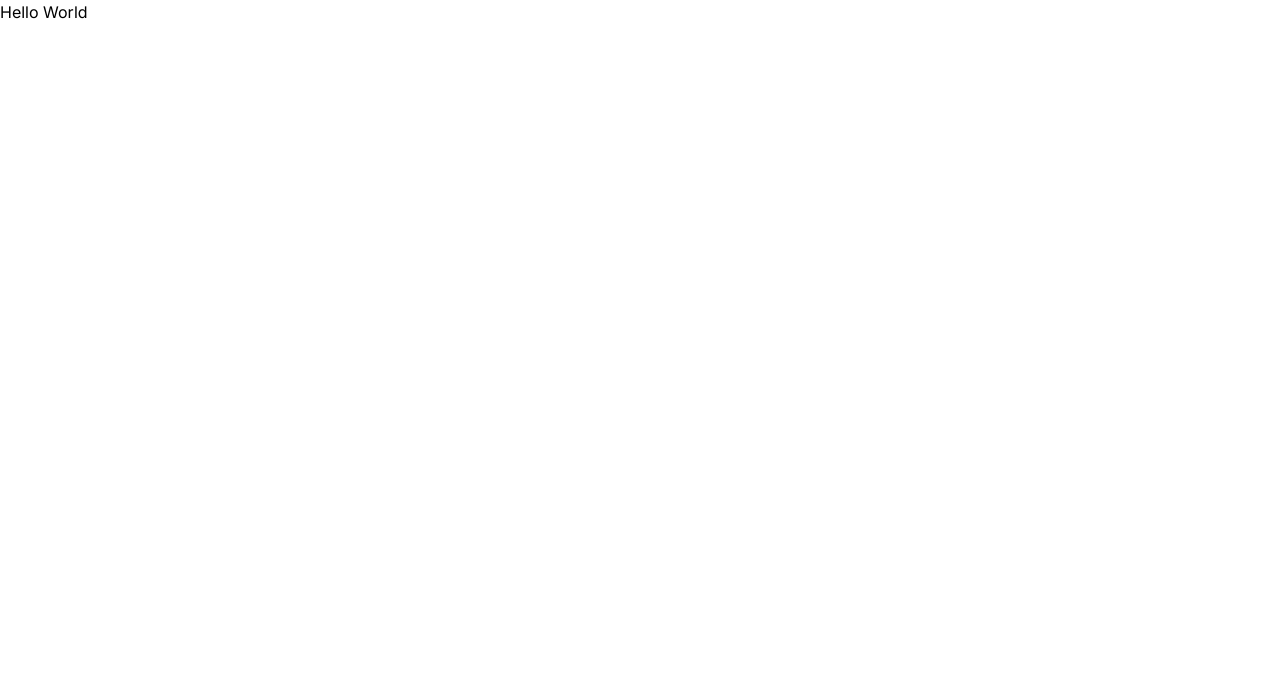
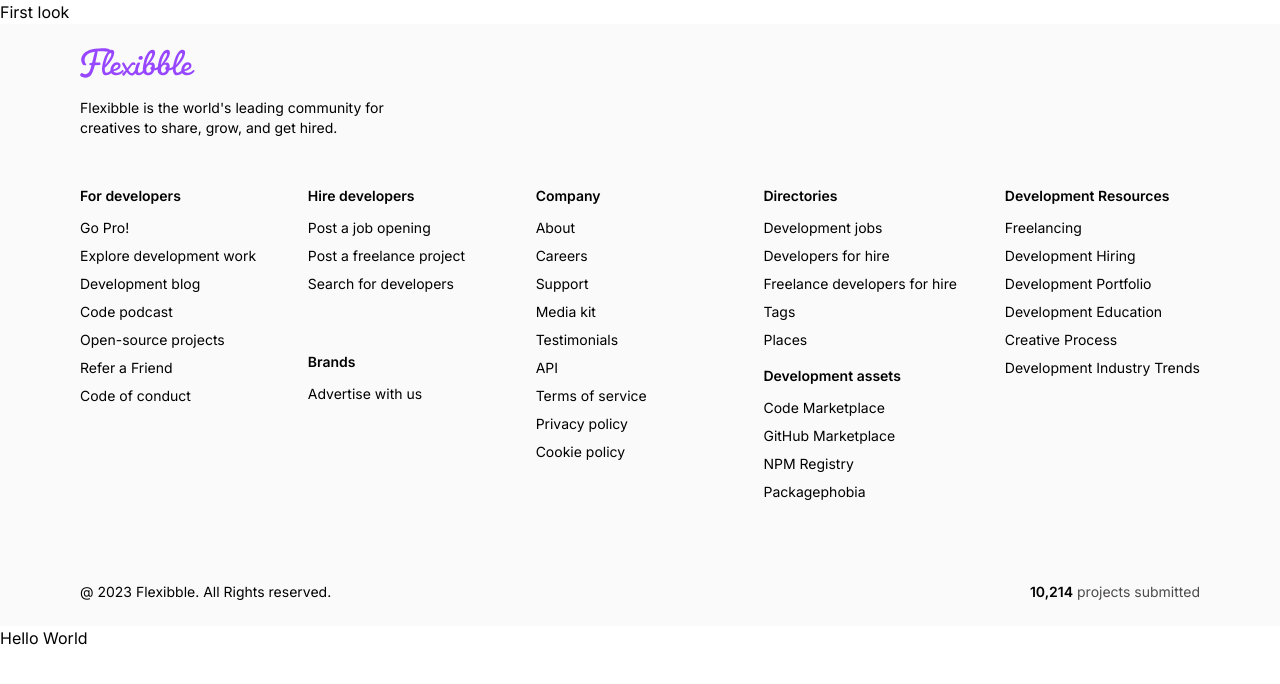
Before and after one commit to n1myFurryGB/netlify-test, a Next.js app: page / in a window 1280 px wide. Shown: the top 684 px of the page. Built offline with nearby package versions, Linux system fonts and the light colour scheme.

Commit message:
another one5.2

```diff
--- a/app/layout.tsx
+++ b/app/layout.tsx
@@ -16,11 +16,11 @@
     return (
         <html lang="en">
             <body>
-                {/* <Navbar />
+                {/* <Navbar /> */}
                 <main>
                     {children}
                 </main>
-                <Footer /> */}
+                <Footer />
                 Hello World
             </body>
         </html>
```
